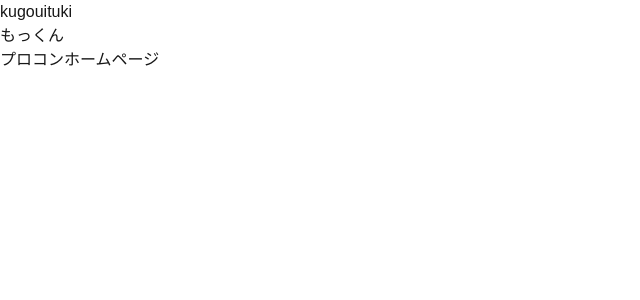
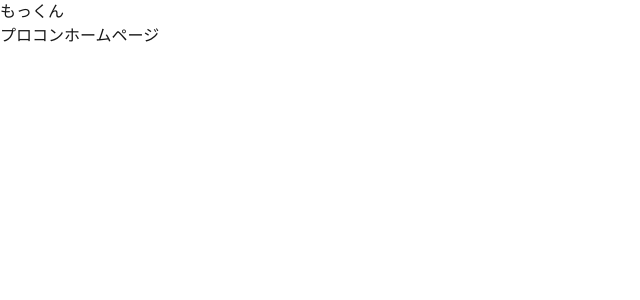
Before and after one commit to mokkun55/procon-homepage, a Next.js app: page / in a window 1280 px wide. Shown: the top 300 px of the page, without its empty margins (0-640 px from the left). Built offline with nearby package versions, Linux system fonts and the light colour scheme.

Commit message:
fix: del kuuitu

```diff
--- a/src/app/page.tsx
+++ b/src/app/page.tsx
@@ -1,7 +1,6 @@
 const Home = () => {
   return (
     <div>
-      <h1>kugouituki</h1>
       <h1>もっくん</h1>
       <h2>プロコンホームページ</h2>
     </div>
```
